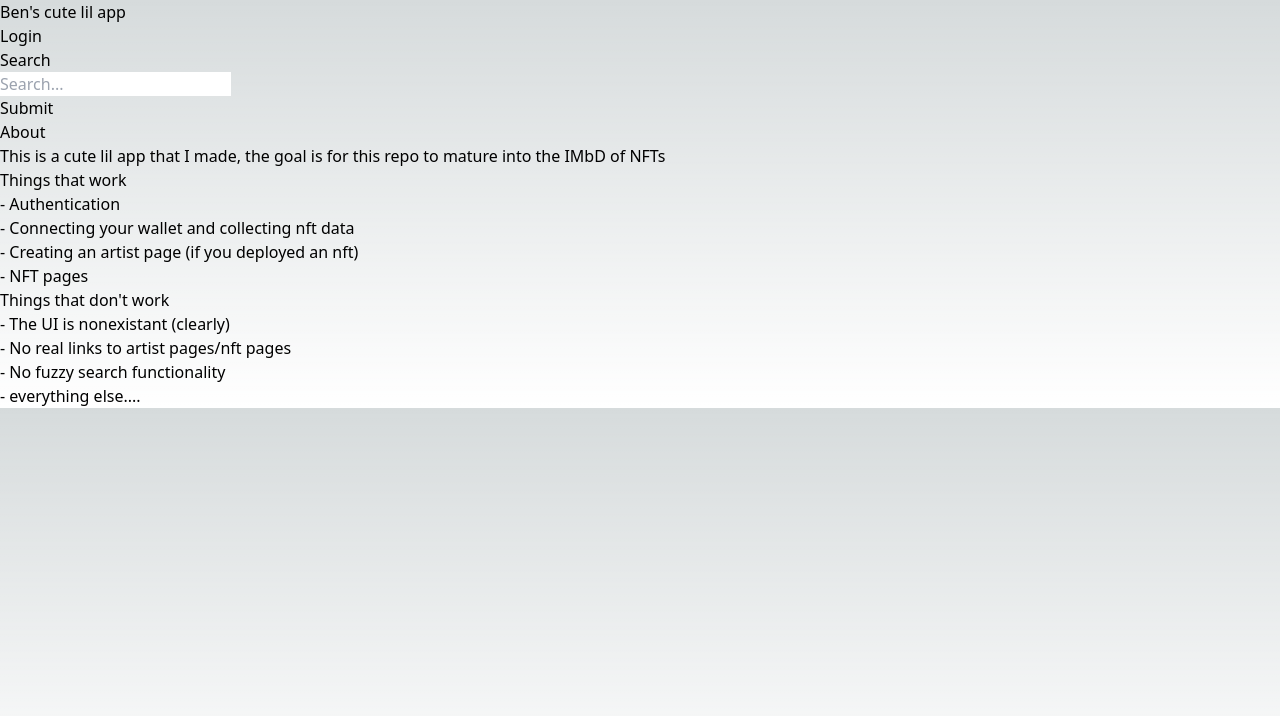
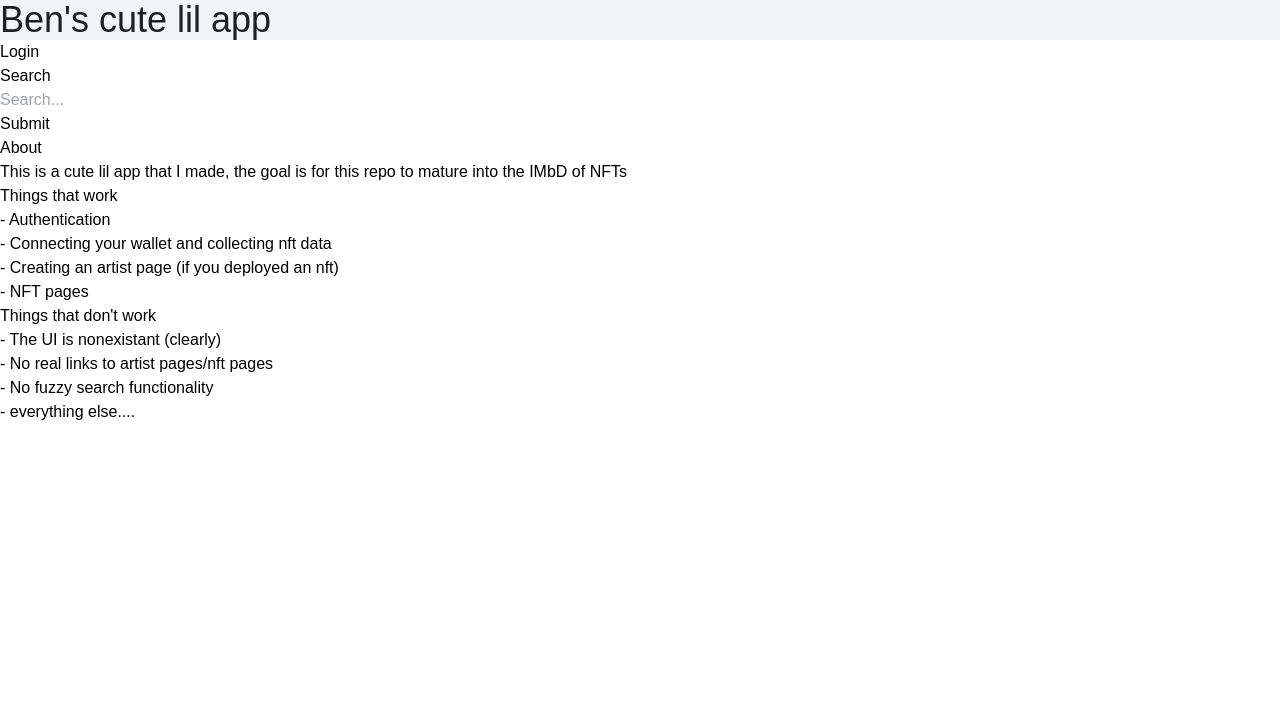
Before and after one commit to theSchein/Bennies, a Next.js app: page / in a window 1280 px wide. Shown: the top 716 px of the page. Built offline with nearby package versions, Linux system fonts and the light colour scheme.

Commit message:
implemented fonts and color palletes

```diff
--- a/src/pages/index.js
+++ b/src/pages/index.js
@@ -4,7 +4,7 @@ import Search from "../components/Search";
 export default function Home() {
     return (
         <>
-            <h1>{"Ben's cute lil app"}</h1>
+            <h1 className="bg-primary text-quaternary font-heading text-4xl">{"Ben's cute lil app"}</h1>
             <Link href="/signin">Login</Link>
 
             <div> Search</div>
--- a/src/styles/globals.css
+++ b/src/styles/globals.css
@@ -2,26 +2,11 @@
 @tailwind components;
 @tailwind utilities;
 
-:root {
-    --foreground-rgb: 0, 0, 0;
-    --background-start-rgb: 214, 219, 220;
-    --background-end-rgb: 255, 255, 255;
-}
-
-@media (prefers-color-scheme: dark) {
-    :root {
-        --foreground-rgb: 255, 255, 255;
-        --background-start-rgb: 0, 0, 0;
-        --background-end-rgb: 0, 0, 0;
-    }
-}
 
 body {
-    color: rgb(var(--foreground-rgb));
-    background: linear-gradient(
-            to bottom,
-            transparent,
-            rgb(var(--background-end-rgb))
-        )
-        rgb(var(--background-start-rgb));
-}
+    @apply font-body;
+  }
+
+  h1, h2, h3, h4, h5, h6 {
+    @apply font-heading;
+  }
--- a/tailwind.config.js
+++ b/tailwind.config.js
@@ -7,12 +7,17 @@ module.exports = {
   ],
   theme: {
     extend: {
-      backgroundImage: {
-        'gradient-radial': 'radial-gradient(var(--tw-gradient-stops))',
-        'gradient-conic':
-          'conic-gradient(from 180deg at 50% 50%, var(--tw-gradient-stops))',
+      fontFamily: {
+        'heading': ['Metropolis', 'sans-serif'],
+        'body': ['Josefin Sans', 'sans-serif'],
       },
+      colors: {
+        'primary': '#F0F5F9',
+        'secondary': '#C9D6DF',
+        'tertiary': '#52616B',
+        'quaternary': '#1E2022',
     },
   },
+},
   plugins: [],
 }
```
